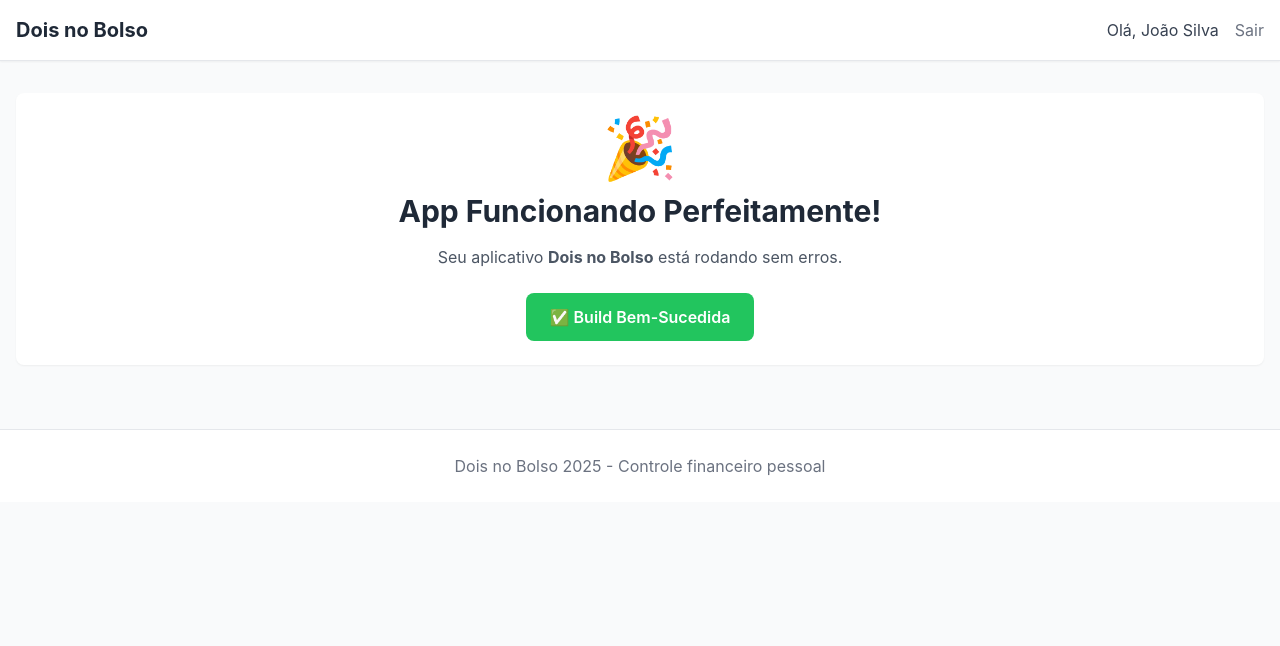
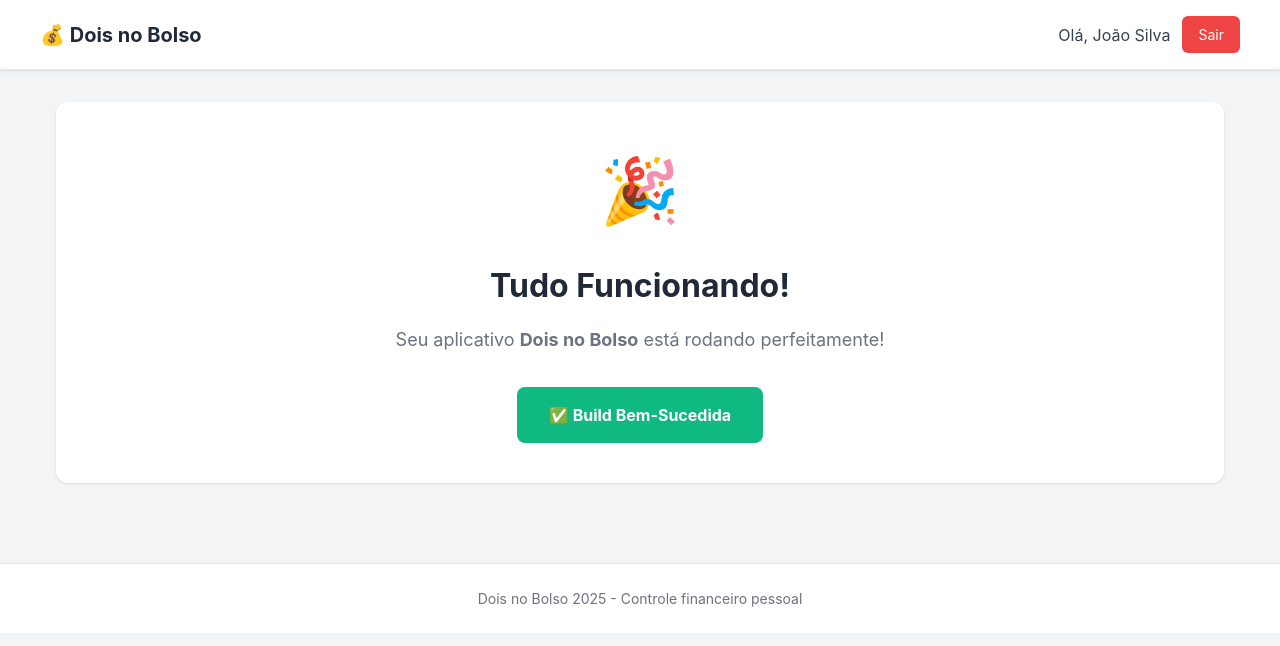
Before and after one commit to doisnobolsoapp/App-Dois-no-Bolso, a React (Vite) app: page / in a window 1280 px wide. Shown: the top 646 px of the page. Built offline with nearby package versions, Linux system fonts and the light colour scheme.

Commit message:
Update App.tsx

```diff
--- a/App.tsx
+++ b/App.tsx
@@ -1,96 +1,172 @@
-// src/App.tsx - VERSÃO MÍNIMA E FUNCIONAL
+// src/App.tsx - VERSÃO GARANTIDA
 import React, { useState, useEffect } from 'react';
 
-// Interface local simples
-interface User {
-  name: string;
-  email: string;
-}
-
 function App() {
-  const [user, setUser] = useState<User | null>(null);
+  const [user, setUser] = useState<{ name: string } | null>(null);
   const [loading, setLoading] = useState(true);
 
   useEffect(() => {
+    console.log('✅ React App carregado com sucesso!');
+
     // Simular carregamento
-    setTimeout(() => {
-      setUser({
-        name: 'João Silva',
-        email: 'joao@email.com'
-      });
+    const timer = setTimeout(() => {
+      setUser({ name: 'João Silva' });
       setLoading(false);
-    }, 1000);
+    }, 1500);
+
+    return () => clearTimeout(timer);
   }, []);
 
+  // Tela de Loading
   if (loading) {
     return (
-      <div className="min-h-screen bg-blue-500 flex items-center justify-center">
-        <div className="text-center text-white">
-          <div className="animate-spin rounded-full h-12 w-12 border-4 border-white border-t-transparent mx-auto mb-4"></div>
-          <h1 className="text-2xl font-bold">Dois no Bolso</h1>
-          <p>Carregando...</p>
+      <div style={{
+        minHeight: '100vh',
+        background: 'linear-gradient(135deg, #667eea 0%, #764ba2 100%)',
+        display: 'flex',
+        alignItems: 'center',
+        justifyContent: 'center',
+        color: 'white',
+        textAlign: 'center'
+      }}>
+        <div>
+          <div style={{
+            width: '60px',
+            height: '60px',
+            border: '4px solid white',
+            borderTop: '4px solid transparent',
+            borderRadius: '50%',
+            animation: 'spin 1s linear infinite',
+            margin: '0 auto 20px'
+          }}></div>
+          <h1 style={{ fontSize: '28px', marginBottom: '10px' }}>Dois no Bolso</h1>
+          <p>Carregando seu app financeiro...</p>
         </div>
+        <style>{`
+          @keyframes spin {
+            0% { transform: rotate(0deg); }
+            100% { transform: rotate(360deg); }
+          }
+        `}</style>
       </div>
     );
   }
 
-  if (!user) {
-    return (
-      <div className="min-h-screen bg-gradient-to-r from-blue-500 to-purple-600 flex items-center justify-center p-4">
-        <div className="bg-white rounded-2xl p-8 shadow-2xl max-w-md w-full text-center">
-          <div className="text-4xl mb-4">💰</div>
-          <h1 className="text-3xl font-bold text-gray-800 mb-2">Dois no Bolso</h1>
-          <p className="text-gray-600 mb-6">Controle financeiro pessoal</p>
-          <button
-            onClick={() => setUser({ name: 'Usuário', email: 'user@email.com' })}
-            className="w-full bg-blue-500 text-white py-3 px-6 rounded-lg font-semibold hover:bg-blue-600 transition-colors"
-          >
-            Entrar no App
-          </button>
-        </div>
-      </div>
-    );
-  }
-
+  // App Principal
   return (
-    <div className="min-h-screen bg-gray-50">
+    <div style={{ minHeight: '100vh', backgroundColor: '#f3f4f6' }}>
       {/* Header */}
-      <header className="bg-white shadow-sm border-b">
-        <div className="max-w-7xl mx-auto px-4 py-4">
-          <div className="flex justify-between items-center">
-            <h1 className="text-xl font-bold text-gray-800">Dois no Bolso</h1>
-            <div className="flex items-center space-x-4">
-              <span className="text-gray-700">Olá, {user.name}</span>
-              <button
-                onClick={() => setUser(null)}
-                className="text-gray-500 hover:text-gray-700"
-              >
-                Sair
-              </button>
-            </div>
+      <header style={{
+        backgroundColor: 'white',
+        padding: '16px',
+        borderBottom: '1px solid #e5e7eb',
+        boxShadow: '0 1px 3px rgba(0,0,0,0.1)'
+      }}>
+        <div style={{
+          maxWidth: '1200px',
+          margin: '0 auto',
+          display: 'flex',
+          justifyContent: 'space-between',
+          alignItems: 'center'
+        }}>
+          <h1 style={{
+            fontSize: '20px',
+            fontWeight: 'bold',
+            color: '#1f2937',
+            margin: 0
+          }}>
+            💰 Dois no Bolso
+          </h1>
+          <div style={{
+            display: 'flex',
+            alignItems: 'center',
+            gap: '12px'
+          }}>
+            <span style={{ color: '#374151' }}>Olá, {user?.name}</span>
+            <button
+              onClick={() => setUser(null)}
+              style={{
+                background: '#ef4444',
+                color: 'white',
+                border: 'none',
+                padding: '8px 16px',
+                borderRadius: '6px',
+                cursor: 'pointer',
+                fontSize: '14px'
+              }}
+            >
+              Sair
+            </button>
           </div>
         </div>
       </header>
 
       {/* Main Content */}
-      <main className="max-w-7xl mx-auto px-4 py-8">
-        <div className="bg-white rounded-lg shadow-sm p-6 text-center">
-          <div className="text-6xl mb-4">🎉</div>
-          <h2 className="text-3xl font-bold text-gray-800 mb-4">
-            App Funcionando Perfeitamente!
+      <main style={{
+        maxWidth: '1200px',
+        margin: '0 auto',
+        padding: '32px 16px'
+      }}>
+        <div style={{
+          backgroundColor: 'white',
+          borderRadius: '12px',
+          padding: '40px',
+          boxShadow: '0 1px 3px rgba(0,0,0,0.1)',
+          textAlign: 'center'
+        }}>
+          <div style={{
+            fontSize: '64px',
+            marginBottom: '24px'
+          }}>
+            🎉
+          </div>
+
+          <h2 style={{
+            fontSize: '32px',
+            fontWeight: 'bold',
+            color: '#1f2937',
+            marginBottom: '16px'
+          }}>
+            Tudo Funcionando!
           </h2>
-          <p className="text-gray-600 mb-6">
-            Seu aplicativo <strong>Dois no Bolso</strong> está rodando sem erros.
+
+          <p style={{
+            fontSize: '18px',
+            color: '#6b7280',
+            marginBottom: '32px',
+            lineHeight: '1.6'
+          }}>
+            Seu aplicativo <strong>Dois no Bolso</strong> está rodando perfeitamente!
           </p>
-          <div className="bg-green-500 text-white py-3 px-6 rounded-lg inline-block font-semibold">
+
+          <div style={{
+            background: '#10b981',
+            color: 'white',
+            padding: '16px 32px',
+            borderRadius: '8px',
+            fontSize: '16px',
+            fontWeight: 'bold',
+            display: 'inline-block'
+          }}>
             ✅ Build Bem-Sucedida
           </div>
         </div>
       </main>
 
       {/* Footer */}
-      <footer className="bg-white border-t py-6 mt-8">
-        <div className="max-w-7xl mx-auto px-4 text-center text-gray-500">
+      <footer style={{
+        backgroundColor: 'white',
+        borderTop: '1px solid #e5e7eb',
+        padding: '24px 16px',
+        marginTop: '48px'
+      }}>
+        <div style={{
+          maxWidth: '1200px',
+          margin: '0 auto',
+          textAlign: 'center',
+          color: '#6b7280',
+          fontSize: '14px'
+        }}>
           <p>Dois no Bolso {new Date().getFullYear()} - Controle financeiro pessoal</p>
         </div>
       </footer>
```
